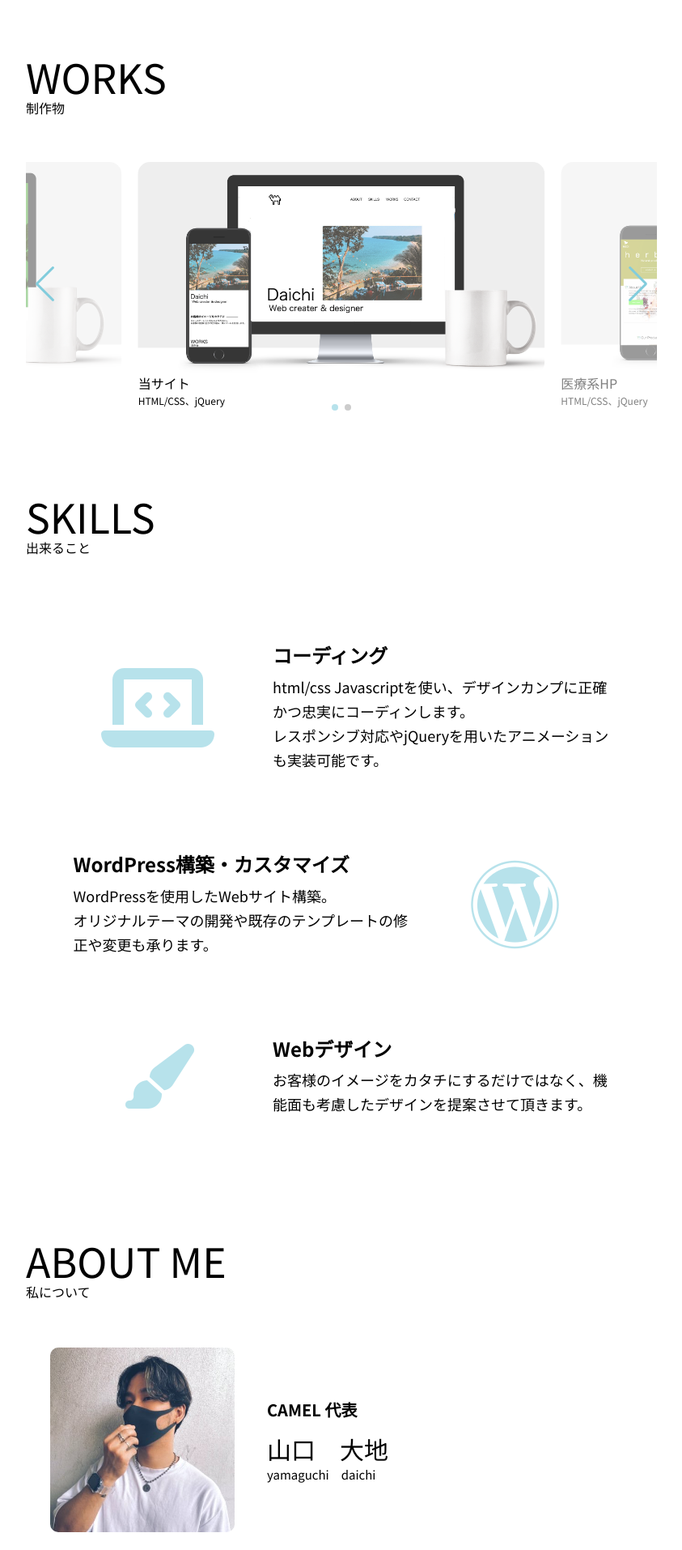
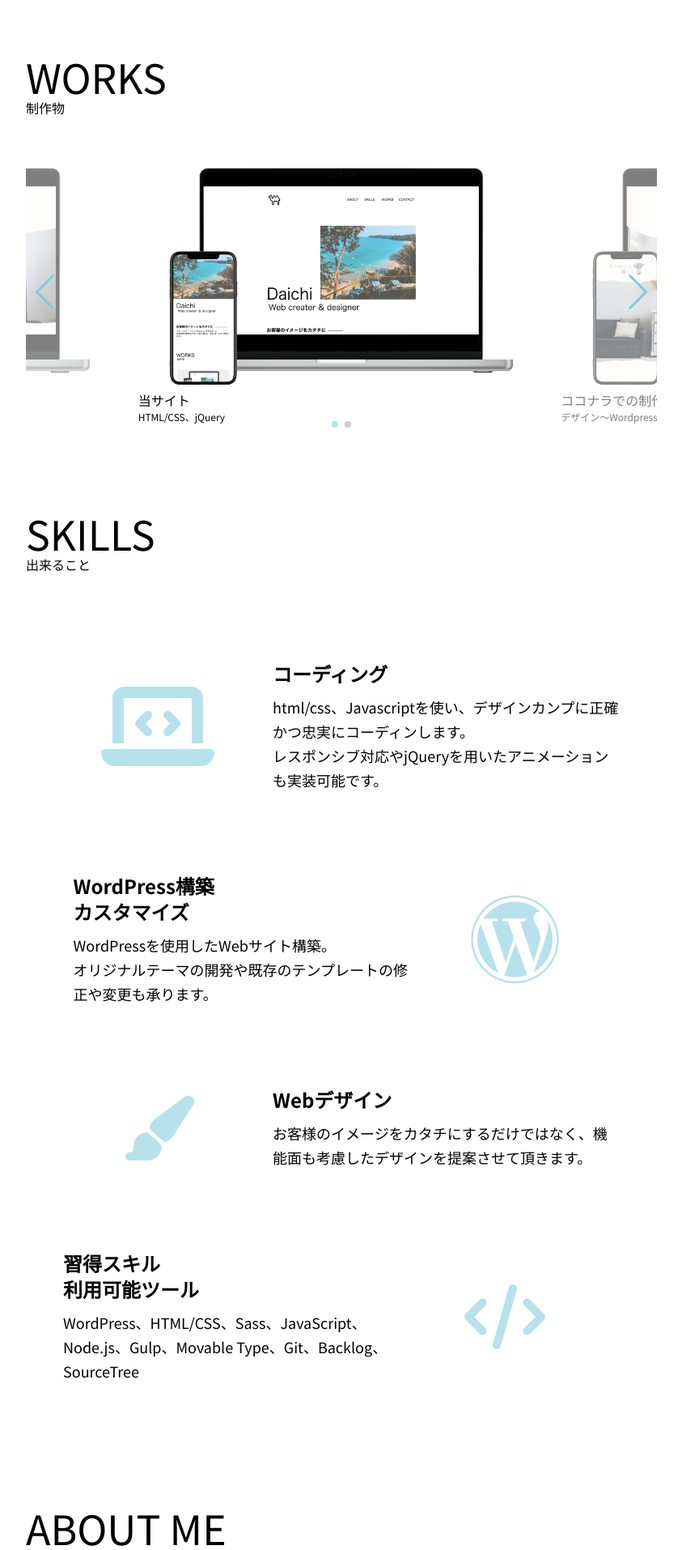
Before and after one commit to dinnerdaichi/portfolio-camel, a PHP site: a page that uses index.html in a window 1280 px wide. Shown: the part 839-2753 px from the top of the page at 81% size, without its empty margins (218-1061 px from the left). Run offline with PHP 8.4, Linux system fonts and the light colour scheme; some libraries are stand-ins or nearby versions.

Commit message:
[update]調整

```diff
--- a/SCSS/style.scss
+++ b/SCSS/style.scss
@@ -580,7 +580,7 @@ header {
 }
 
 
-.skill_item:nth-child(2) {
+.skill_item:nth-child(2n) {
   flex-direction: row-reverse;
 }
 
@@ -601,6 +601,7 @@ header {
   h3 {
     font-size: 24px;
     margin-bottom: 10px;
+    line-height: 2rem;
   }
 
   p {
--- a/css/style.css
+++ b/css/style.css
@@ -24,8 +24,7 @@ body {
 }
 
 .modal1,
-.modal2,
-.modal3 {
+.modal2 {
   display: none;
   width: 100%;
   height: 100%;
@@ -37,13 +36,11 @@ body {
   z-index: 100;
 }
 .modal1 p,
-.modal2 p,
-.modal3 p {
+.modal2 p {
   line-height: 1.3rem;
 }
 .modal1 a,
-.modal2 a,
-.modal3 a {
+.modal2 a {
   display: block;
   color: white;
   margin-top: 20px;
@@ -523,7 +520,7 @@ header {
   margin-right: 25px;
 }
 
-.skill_item:nth-child(2) {
+.skill_item:nth-child(2n) {
   -webkit-box-orient: horizontal;
   -webkit-box-direction: reverse;
       -ms-flex-direction: row-reverse;
@@ -541,6 +538,7 @@ header {
 .skill_texts h3 {
   font-size: 24px;
   margin-bottom: 10px;
+  line-height: 2rem;
 }
 .skill_texts p {
   font-size: 18px;
@@ -655,7 +653,7 @@ header {
 
 @media screen and (max-width: 480px) {
   .about_text p,
-.camel_text p {
+  .camel_text p {
     letter-spacing: 0px;
     overflow-wrap: normal;
   }
--- a/index.html
+++ b/index.html
@@ -63,9 +63,9 @@
         </div>
         <div class="header_nav">
           <ul class="nav_items">
+            <li class="nav_item"><a href="#works">WORKS</a></li>
+            <li class="nav_item"><a href="#skills">SKILLS</a></li>
             <li class="nav_item"><a href="#about">ABOUT</a></li>
-            <li class="nav_item"><a href="#skills">SKILLS</a></li>
-            <li class="nav_item"><a href="#works">WORKS</a></li>
             <li class="nav_item"><a href="#contact">CONTACT</a></li>
           </ul>
         </div>
@@ -88,9 +88,9 @@
           <div class="sp_menu">
             <ul class="nav_items">
               <!-- <li class="nav_item"><a href="#about"><img src="./images/camel.png" alt=""></a></li> -->
+              <li class="nav_item"><a href="#works" class="links">WORKS</a></li>
+              <li class="nav_item"><a href="#skills" class="links">SKILLS</a></li>
               <li class="nav_item"><a href="#about" class="links">ABOUT</a></li>
-              <li class="nav_item"><a href="#skills" class="links">SKILLS</a></li>
-              <li class="nav_item"><a href="#works" class="links">WORKS</a></li>
               <li class="nav_item"><a href="#contact" class="links">CONTACT</a></li>
               <li class="hide_btn">→</li>
             </ul>
@@ -130,75 +130,39 @@
           <p class="sub_title">制作物</p>
         </div>
         <div class="swiper_contents wow fadeInUp">
-          <!-- modal -->
-          <div class="modal_back"></div>
-          <!-- <div class="modal1">
-            <p>・歯医者をイメージしたHP。<br>・デザインカンプ（XD）からコーディング<br>・コーディング期間2週間<br>※偏移先と同じものを作成しました。<a href="https://clinic.showtaki.com/" target="_blank"><i class="fa-solid fa-arrow-up-right-from-square modal-icon"></i></a><span class="demo">user,pass「demo」</span></p>
-            <i class="fa-solid fa-xmark close"></i>
-          </div> -->
 
-          <div class="modal_back"></div>
-          <!-- <div class="modal2">
-            <p>・カフェをイメージしたHP<br>・デザインカンプ（XD）からコーディング<br>・コーディング期間2週<br>・※偏移先と同じものを作成しました。</p>
-            <div class="modal_link">
-              <a href="https://cafe.showtaki.com/" target="_blank"><i class="fa-solid fa-arrow-up-right-from-square modal-icon"></i></a>
-            </div>
-            <p class="demo">user,pass「demo」</p>
-            <i class="fa-solid fa-xmark close"></i>
-          </div> -->
-
-          <div class="modal_back"></div>
-          <div class="modal3">
-            <p>・医療系ホームページのイメージ</p>
-            <div class="modal_link">
-              <a href="./links/medi-html/index.html" target="_blank"><i class="fa-solid fa-arrow-up-right-from-square modal-icon"></i></a>
-            </div>
-            <i class="fa-solid fa-xmark close"></i>
-          </div>
 
 
           <!-- modal end -->
           <div class="swiper">
             <!-- 必要に応じたwrapper -->
             <div class="swiper-wrapper">
-              <!-- スライド -->
-              <!-- <div class="swiper-slide swiper_modal1">
-                <img src="./images/works/swiper1.png" alt="">
 
-                <div class="swiper_p">
-                  <p>歯医者のHP（イメージ）</p>
-                </div>
-                <div class="swiper_p_sub">
-                  <p>HTML/CSS、jQuery、WordPress</p>
-                </div>
-              </div> -->
-              <!-- <div class="swiper-slide swiper_modal2">
-                <img src="./images/works/swiper2.png" alt="">
-                <div class="swiper_p">
-                  <p>カフェのHP（イメージ）</p>
-                </div>
-                <div class="swiper_p_sub">
-                  <p>HTML/CSS、jQuery、WordPress</p>
-                </div>
-              </div> -->
+
               <div class="swiper-slide">
-                <img src="./images/works/swiper4.png" alt="">
+                <a href="">
+                  <img src="./images/works/mysite.png" alt="">
                   <div class="swiper_p">
                     <p>当サイト</p>
                   </div>
                   <div class="swiper_p_sub">
                     <p>HTML/CSS、jQuery</p>
                   </div>
+                </a>
               </div>
+
               <div class="swiper-slide swiper_modal3">
-                <img src="./images/works/swiper3.png" alt="">
+                <a href="https://politeliving2022.com/homepage/" target="_blank">
+                  <img src="./images/works/politeliving.png" alt="">
                   <div class="swiper_p">
-                  <p>医療系HP</p>
+                    <p>ココナラでの制作サイト</p>
                   </div>
                   <div class="swiper_p_sub">
-                  <p>HTML/CSS、jQuery</p>
+                    <p>デザイン〜Wordpressでのオリジナルテーマ構築</p>
                   </div>
+                </a>
               </div>
+
             </div>
             <div class="swiper-pagination"></div>
             <!-- ナビゲーションボタン（※省略可） -->
@@ -237,19 +201,21 @@
             </div>
             <div class="skill_texts">
               <h3 class="skill_tit">コーディング</h3>
-              <p class="skill_text">html/css Javascriptを使い、デザインカンプに正確かつ忠実にコーディンします。<br>レスポンシブ対応やjQueryを用いたアニメーションも実装可能です。</p>
+              <p class="skill_text">html/css、Javascriptを使い、デザインカンプに正確かつ忠実にコーディンします。<br>レスポンシブ対応やjQueryを用いたアニメーションも実装可能です。</p>
             </div>
           </div>
+
           <div class="skill_item wow fadeInUp">
             <div class="skill_img_right">
               <i class="fa-brands fa-wordpress font_awesome"></i>
               <!-- <img src="./images/coding.png" alt=""> -->
             </div>
             <div class="skill_texts">
-              <h3 class="skill_tit">WordPress構築・カスタマイズ</h3>
+              <h3 class="skill_tit">WordPress構築<br>カスタマイズ</h3>
               <p class="skill_text">WordPressを使用したWebサイト構築。<br>オリジナルテーマの開発や既存のテンプレートの修正や変更も承ります。</p>
             </div>
           </div>
+
           <div class="skill_item wow fadeInUp">
             <div class="skill_img">
               <!-- <img src="./images/coding.png" alt=""> -->
@@ -258,6 +224,17 @@
             <div class="skill_texts">
               <h3 class="skill_tit">Webデザイン</h3>
               <p class="skill_text">お客様のイメージをカタチにするだけではなく、機能面も考慮したデザインを提案させて頂きます。</p>
+            </div>
+          </div>
+
+          <div class="skill_item wow fadeInUp">
+            <div class="skill_img">
+              <!-- <img src="./images/coding.png" alt=""> -->
+              <i class="fa-solid fa-code font_awesome2"></i>
+            </div>
+            <div class="skill_texts">
+              <h3 class="skill_tit">習得スキル<br>利用可能ツール</h3>
+              <p class="skill_text">WordPress、HTML/CSS、Sass、JavaScript、Node.js、Gulp、Movable Type、Git、Backlog、SourceTree</p>
             </div>
           </div>
 
@@ -301,7 +278,7 @@
                 </h3>
               </div>
               <div class="about_text wow fadeInUp">
-                <p>長年営業の世界で生きてきましたが、30歳の時にもともと興味があったWebの世界に挑戦し転職しました。<br><br>今はさらに自由なライフスタイルを実現するため、フリーランスとしても本格的に活動しています。<br><br>仕事で意識していることは、ホウレンソウとレスポンスの速さ。<br>丁寧かつ迅速な対応で、お客様が思い描くモノを速くそして確実に届けるのが僕の仕事でパフォーマンスです。</p>
+                <p>長年営業の世界で生きてきましたが、30歳の時にもともと興味があったWebの世界へ挑戦し転職しました。<br><br>今はさらに自由なライフスタイルを実現するため、フリーランスとしても本格的に活動しています。<br><br>仕事でのモットーは、信頼とレスポンスの速さ。<br>報連相を徹底することでお客様の信頼を得て、迅速かつ丁寧な対応でお客様が形にしたいものをいち早くお届け致します。</p>
               </div>
               <div class="about_camel wow fadeInUp">
                 <div class="camel_tit">
@@ -310,7 +287,7 @@
                 <div class="camel_text">
                   <p>
                     CAMEL = 「ラクダ」<br>
-                    母親が営んでいる美容室の名前が「CAMEL」で、物心がついた時から自分がなにか立ち上げた時は、この名前を引き継ぎたいとひそかに思っていました。<br>そして奇遇ながらコーディングでは”camel case”という名前のルールも存在します。<br><br>この度、フリーランス活動をするにあたり個人事業主としても独立する予定で、この「CAMEL」を掲げ活動していきます。
+                    母親が美容師で、お店の名前が「CAMEL」。<br>物心がついた頃から、”この名前を引き継ぎたい”とひそかに思っていました。<br>しかも偶然にもコーディングの世界では”camel case”という命名ルールもあり、なにか繋がりを感じています。<br><br>この度フリーランス活動をするにあたり個人事業主としても独立する予定で、この「CAMEL」という名前を掲げ活動していきます。
                   </p>
                 </div>
 
```
Also changed, not shown: .htaccess (added), images/works/mysite.png (added), images/works/politeliving.png (added). Lines whose indentation alone changed are shown as unchanged.
